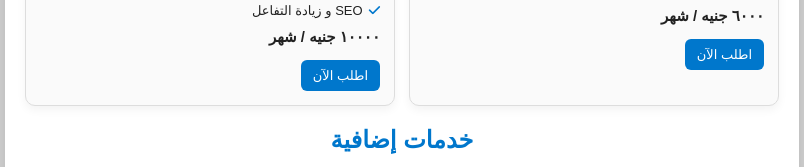
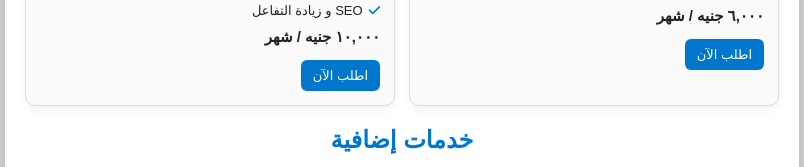
Before and after one commit to Vasily7x/Orca-Media-Design, a plain HTML site: page index.html in a window 1280 px wide. Shown: the part 915-1082 px from the top of the page, 238-1042 px from the left. Drawn offline with Linux system fonts and the light colour scheme.

Commit message:
Update index.html

```diff
--- a/index.html
+++ b/index.html
@@ -112,7 +112,7 @@
               <li><i class="fas fa-check"></i> تقرير أداء + تحليل منافسين</li>
               <li><i class="fas fa-check"></i> متابعة للتفاعل والردود</li>
             </ul>
-            <p class="price" data-month="٦٠٠٠ جنيه / شهر" data-year="٦٤٨٠٠ جنيه / سنة">٦٠٠٠ جنيه / شهر</p>
+            <p class="price" data-month="٦٠٠٠ جنيه / شهر" data-year="٦٤,٨٠٠ جنيه / سنة">٦,٠٠٠ جنيه / شهر</p>
             <a href="https://wa.me/201221832503" class="btn">اطلب الآن</a>
           </div>
 
@@ -126,7 +126,7 @@
               <li><i class="fas fa-check"></i> متابعة للتفاعل والردود</li>
               <li><i class="fas fa-check"></i> SEO و زيادة التفاعل</li>
             </ul>
-            <p class="price" data-month="١٠٠٠٠ جنيه / شهر" data-year="١٠٨٠٠٠ جنيه / سنة">١٠٠٠٠ جنيه / شهر</p>
+            <p class="price" data-month="١٠٠٠٠ جنيه / شهر" data-year="١٠٨,٠٠٠ جنيه / سنة">١٠,٠٠٠ جنيه / شهر</p>
             <a href="https://wa.me/201221832503" class="btn">اطلب الآن</a>
           </div>
         </div>
```
